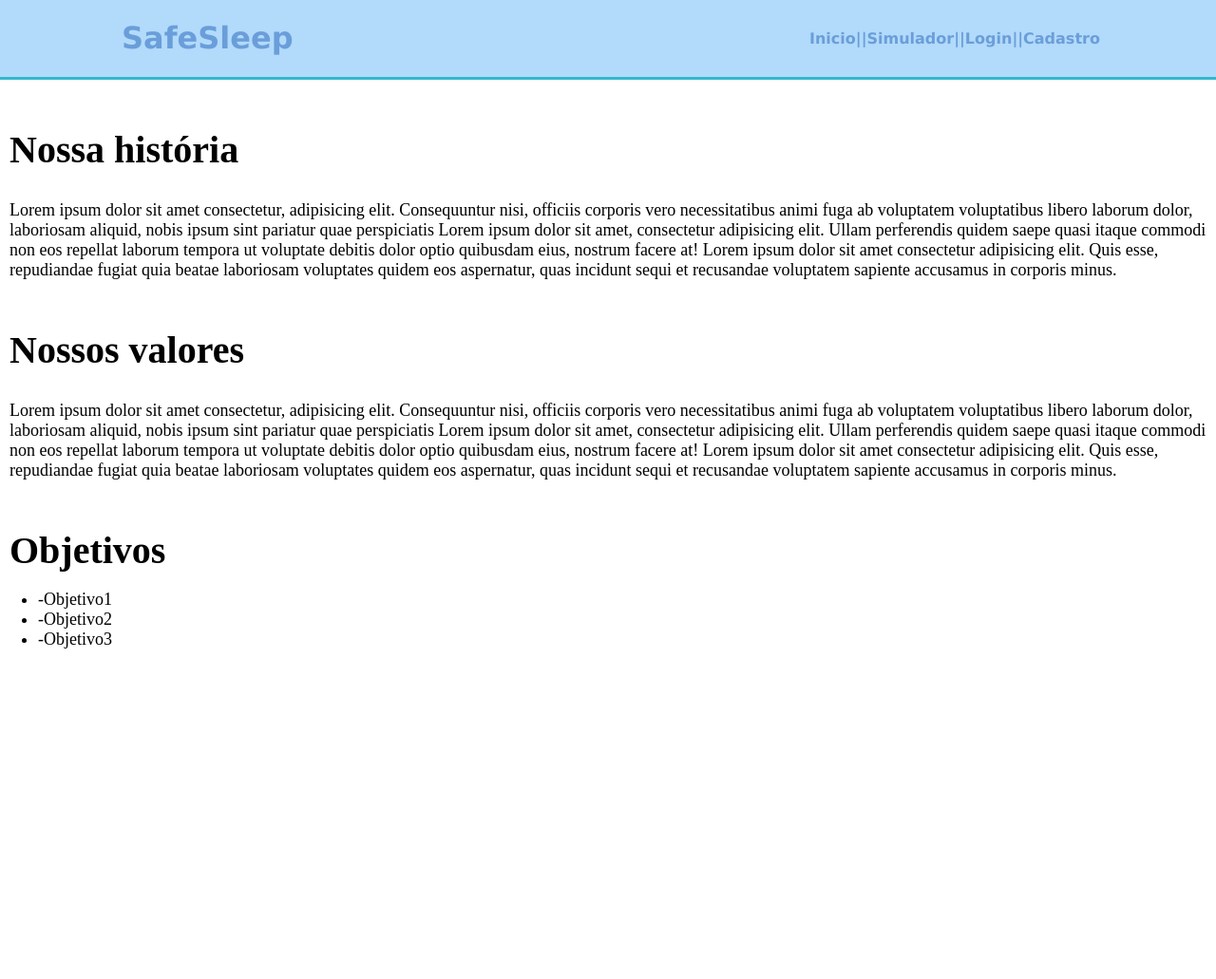
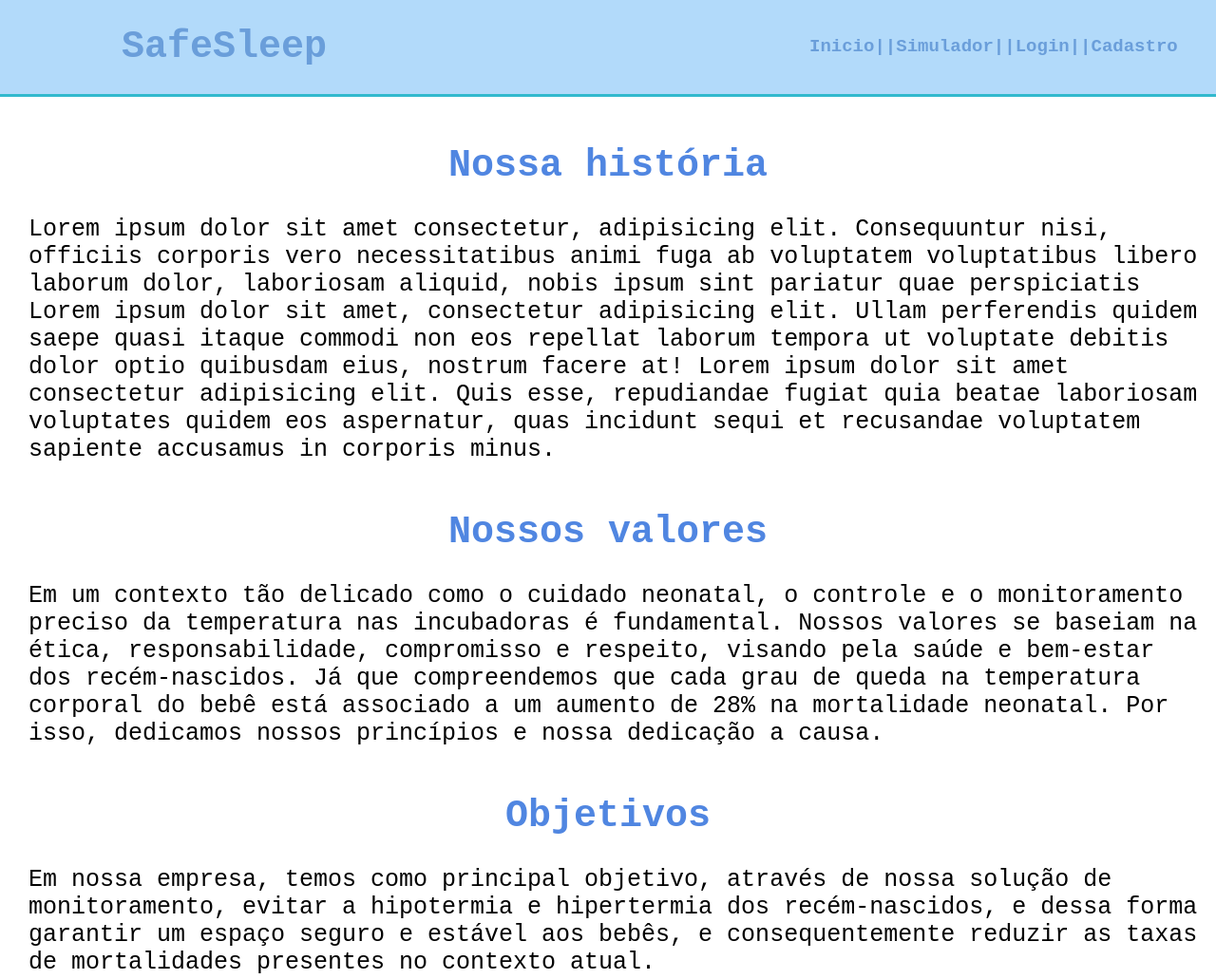
Before and after one commit to Ivanrangelpm/SafeSleep, a plain HTML site: page Site institucional/Sobre Nos-Dashboard/sobrenos.html in a window 1280 px wide. Shown: the top 1031 px of the page at 95% size. Before the commit the page ends 800 px from the top, so only its background shows below. Drawn offline with Linux system fonts and the light colour scheme.

Commit message:
insercao do conteudo

```diff
--- a/Site institucional/Sobre Nos-Dashboard/sobrenos.html
+++ b/Site institucional/Sobre Nos-Dashboard/sobrenos.html
@@ -11,13 +11,13 @@
         <div class="container">
           <h1 class="titulo">SafeSleep</h1>
           <ul class="navbar">
-            <li>Inicio </li>
+            <li>Inicio</li>
             <li>||</li>
-            <li> Simulador </li>
+            <li>Simulador</li>
             <li>||</li>
-            <li> Login </li>
+            <li>Login</li>
             <li>||</li>
-            <li> Cadastro</li>
+            <li>Cadastro</li>
           </ul>
         </div>
     </div>
@@ -28,15 +28,15 @@
     </div>
     <div>
         <h1 class="h2">Nossos valores</h1>
-        <span class="texto">Lorem ipsum dolor sit amet consectetur, adipisicing elit. Consequuntur nisi, officiis corporis vero necessitatibus animi fuga ab voluptatem voluptatibus libero laborum dolor, laboriosam aliquid, nobis ipsum sint pariatur quae perspiciatis Lorem ipsum dolor sit amet, consectetur adipisicing elit. Ullam perferendis quidem saepe quasi itaque commodi non eos repellat laborum tempora ut voluptate debitis dolor optio quibusdam eius, nostrum facere at! Lorem ipsum dolor sit amet consectetur adipisicing elit. Quis esse, repudiandae fugiat quia beatae laboriosam voluptates quidem eos aspernatur, quas incidunt sequi et recusandae voluptatem sapiente accusamus in corporis minus.</span>
+        <span class="texto">Em um contexto tão delicado como o cuidado neonatal, o controle e o monitoramento preciso da temperatura nas incubadoras é fundamental. Nossos valores se baseiam na ética, responsabilidade, compromisso e respeito, visando pela saúde e bem-estar dos recém-nascidos. Já que compreendemos que cada grau de queda na temperatura corporal do bebê está associado a um aumento de 28% na mortalidade neonatal. Por isso, dedicamos nossos princípios e nossa dedicação a causa. </span>
     </div>
     <div>
         <h1 class="h3">Objetivos</h1>
-        <ul class="list">
-            <li>-Objetivo1</li>
-            <li>-Objetivo2</li>
-            <li>-Objetivo3</li>
-        </ul>
+        <span class="texto">Em nossa empresa, temos como principal objetivo, através de nossa solução de monitoramento, evitar a hipotermia e hipertermia dos recém-nascidos, e dessa forma garantir um espaço seguro e estável aos bebês, e consequentemente reduzir as taxas de mortalidades presentes no contexto atual. </span>
+
+    </div>
+    <div>
+        <h1 class="h3">Equipe de Desenvolvedores</h1>
     </div>
 </body>
 </html>
--- a/Site institucional/Sobre Nos-Dashboard/style_sobrenos.css
+++ b/Site institucional/Sobre Nos-Dashboard/style_sobrenos.css
@@ -1,7 +1,7 @@
 body{
     margin: 0;
     padding: 0;
-    font-family: Verdana, Geneva, Tahoma, sans-serif;
+    font-family: monospace;
     background-color: white;
     text-align: left;
 }
@@ -20,6 +20,7 @@ body{
 }
  .titulo{
       color: #6a9eda;
+      font-size: 40px;
 }
  .navbar{
     display: flex;
@@ -30,46 +31,51 @@ body{
     color: #6a9eda;
     align-items: center;
     font-weight: bold;
+    font-size: 19px;
  }
 
  .h1{
     display: flex;
     flex-direction: row;
+    justify-content: center;
     margin-top: 50px;
     margin-bottom: 10px;
     padding: 0px 10px;
-    font-family: 'Times New Roman', Times, serif;
     font-size: 40px;
+    color: #5086e1;
+
     }
 .texto{
     display: flex;
     flex-direction: row;
     margin-top: 30px;
     margin-bottom: 10px;
+    margin-left: 20px;
     padding: 0px 10px;
-    font-family: 'Times New Roman', Times, serif;
-    font-size: 18px;
+    font-size: 25px;
     }
 
 .h2{
     display: flex;
     flex-direction: row;
+    justify-content: center;
     margin-top: 50px;
     margin-bottom: 10px;
     padding: 0px 10px;
-    font-family: 'Times New Roman', Times, serif;
     font-size: 40px;
+    color: #5086e1;
 }
 .h3{
     display: flex;
     flex-direction: row;
+    justify-content: center;
     margin-top: 50px;
     margin-bottom: 10px;
     padding: 0px 10px;
-    font-family: 'Times New Roman', Times, serif;
     font-size: 40px;
+    color: #5086e1;
 }
 .list{
-    font-family: 'Times New Roman', Times, serif;
-    font-size: 18px;
+    font-size: 25px;
+    margin-left: 25px;
 }
```
